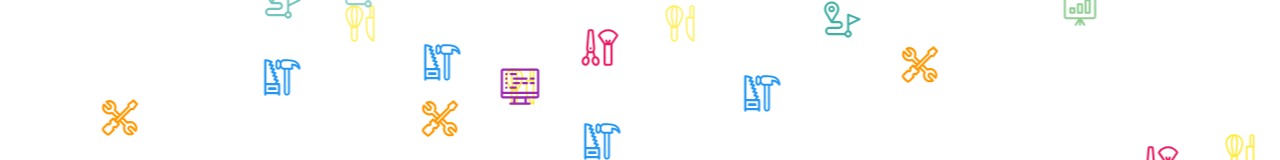
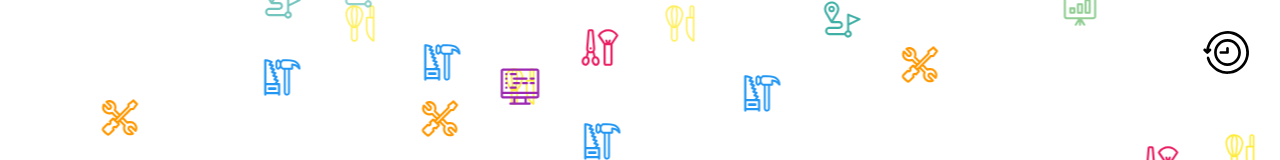
Before and after one commit to aleksandertap/koolimang, a React (Vite) app: page / in a window 1280 px wide. Shown: the top 160 px of the page. Built offline with nearby package versions, Linux system fonts and the light colour scheme.

Commit message:
fixed history icon

```diff
--- a/src/App.jsx
+++ b/src/App.jsx
@@ -7,6 +7,7 @@ import Result from "./components/questions/Result";
 import ProgressBar from "./components/questions/ProgressBar";
 import History from "./components/menus/History";
 import { createPortal } from "react-dom";
+import historyIcon from "./assets/img/svg/ajalugu.svg";
 
 function App() {
   const [howFar, setHowFar] = useState("mainMenu");
@@ -35,7 +36,7 @@ function App() {
     {!showHistory && (
       <div className="history-icon-container">
         <img className="history-icon"
-          src="/img/icons/ajalugu.png"
+          src={historyIcon}
           alt="History Icon"
           height={65}
           onClick={() => setShowHistory(true)}
--- a/src/components/menus/MainMenu.css
+++ b/src/components/menus/MainMenu.css
@@ -50,6 +50,12 @@ html, body, #root {
 .button {
   font-size: 1rem;
   padding: 0.8rem 1.2rem;
+}
+.history-icon-container {
+  position: absolute;
+  top: 20px;
+  right: 20px;
+  z-index: 9999;
 }
 
 @media (min-width: 1024px) {
```
Also changed, not shown: src/assets/img/svg/ajalugu.svg (added).
